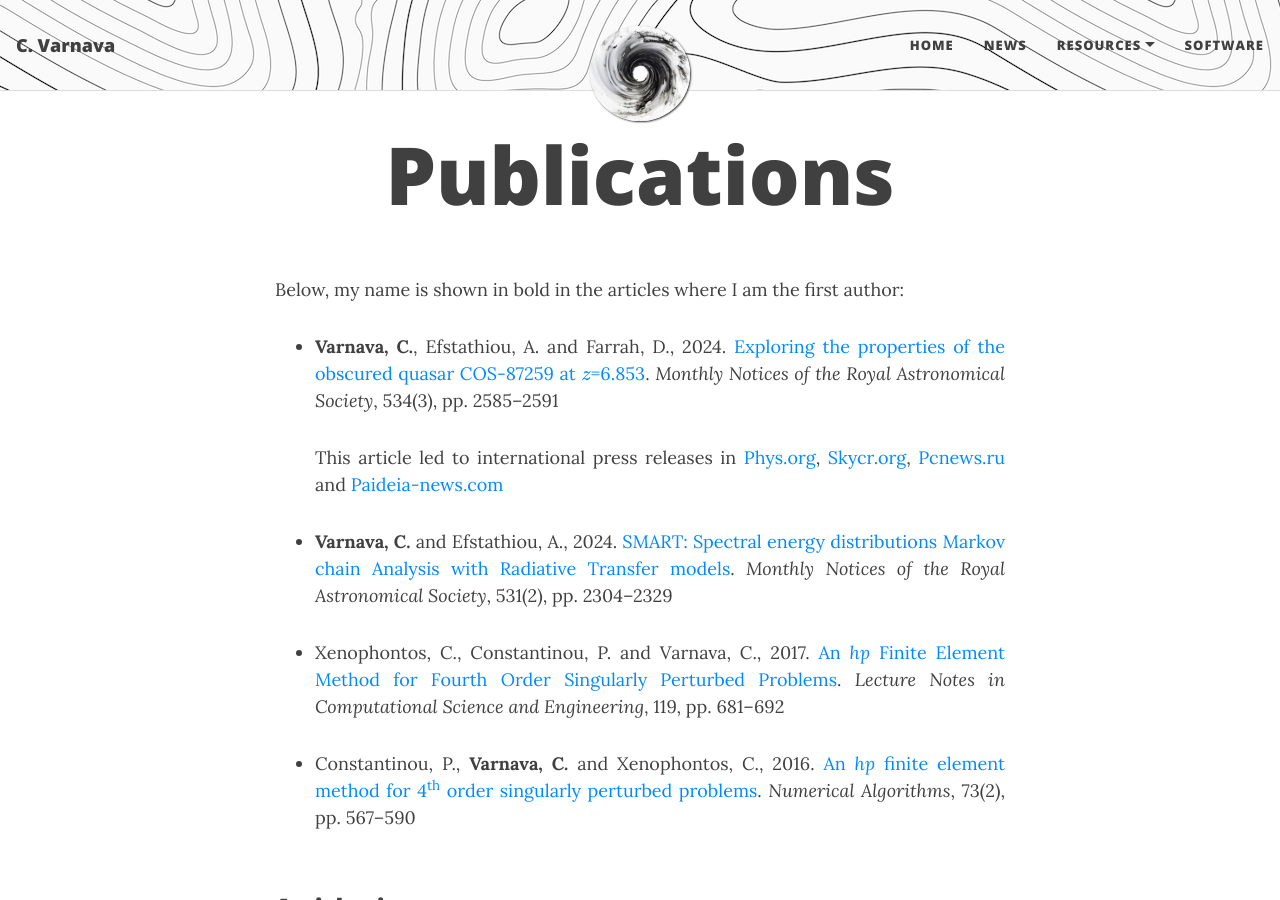
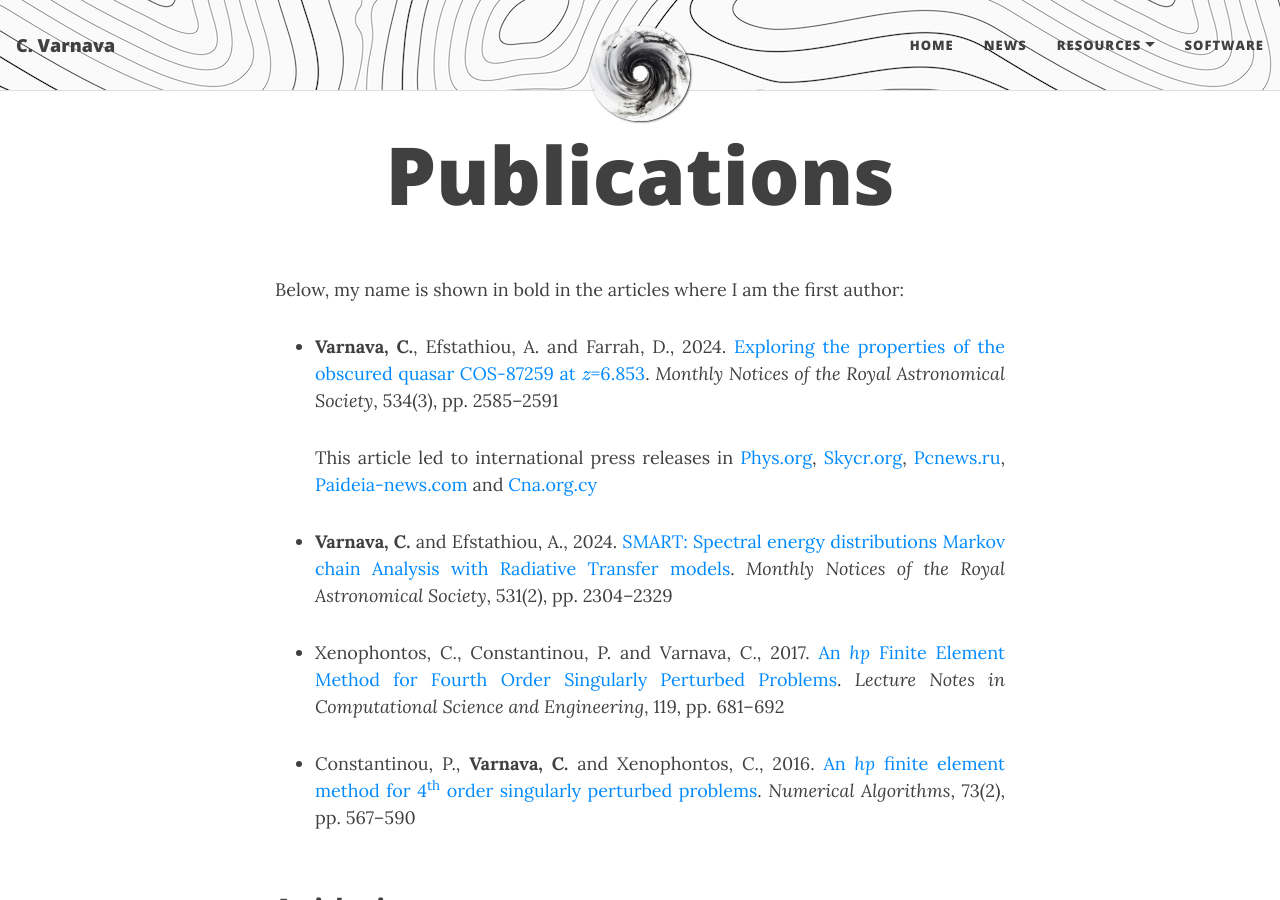
Before and after one commit to ch-var/ch-var.github.io, a Jekyll site: the page built from publications.html, in a window 1280 px wide and 900 px high. Built offline with Jekyll 4.4.1, drawn with Linux system fonts in a browser that asks for light colours; formulas are drawn with MathJax 3.

Commit message:
Update publications.html

```diff
--- a/publications.html
+++ b/publications.html
@@ -7,7 +7,7 @@
 <p>
 <ul>
 <li align='justify'><b>Varnava, C.</b>, Efstathiou, A. and Farrah, D., 2024. <a href="https://doi.org/10.1093/mnras/stae2221">Exploring the properties of the obscured quasar COS-87259 at \(z\)=6.853</a>. <i>Monthly Notices of the Royal Astronomical Society</i>, 534(3), pp. 2585–2591</li>
-<p align='justify'>This article led to international press releases in <a href="https://phys.org/news/2024-10-astronomers-explore-properties-obscured-hyperluminous.html">Phys.org</a>, <a href="https://skycr.org/2024/10/21/exploran-las-propiedades-de-un-cuasar-hiperluminoso-oscurecido/">Skycr.org</a>, <a href="https://pcnews.ru/news/astronomy_obnaruzili_sverhmassivnuu_cernuu_dyru_v_centre_galaktiki_cos_87259-1530160.html#gsc.tab=0">Pcnews.ru</a> and <a href="https://paideia-news.com/panepistimio-frederick/2024/11/11/ereynitria-toy-eyropaikoy-panepistimioy-meleta-ena-protogono-yperfoteino-kbazar">Paideia-news.com</a></p>
+<p align='justify'>This article led to international press releases in <a href="https://phys.org/news/2024-10-astronomers-explore-properties-obscured-hyperluminous.html">Phys.org</a>, <a href="https://skycr.org/2024/10/21/exploran-las-propiedades-de-un-cuasar-hiperluminoso-oscurecido/">Skycr.org</a>, <a href="https://pcnews.ru/news/astronomy_obnaruzili_sverhmassivnuu_cernuu_dyru_v_centre_galaktiki_cos_87259-1530160.html#gsc.tab=0">Pcnews.ru</a>, <a href="https://paideia-news.com/panepistimio-frederick/2024/11/11/ereynitria-toy-eyropaikoy-panepistimioy-meleta-ena-protogono-yperfoteino-kbazar">Paideia-news.com</a> and <a href="https://www.cna.org.cy/press-release/article/7556971/anakoinosi-typoy-evropaiko-panepistimio-kyproy">Cna.org.cy</a></p>
 <p>
 <li align='justify'><b>Varnava, C.</b> and Efstathiou, A., 2024. <a href="https://doi.org/10.1093/mnras/stae1141">SMART: Spectral energy distributions Markov chain Analysis with Radiative Transfer models</a>. <i>Monthly Notices of the Royal Astronomical Society</i>, 531(2), pp. 2304–2329</li>
 <p>
```
